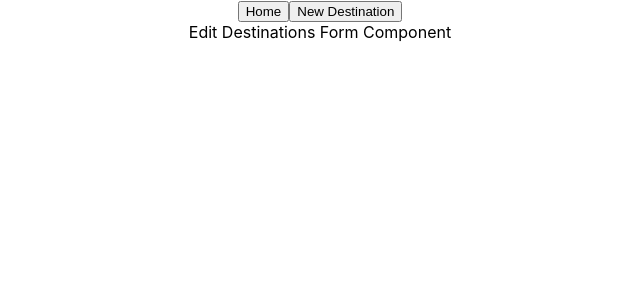
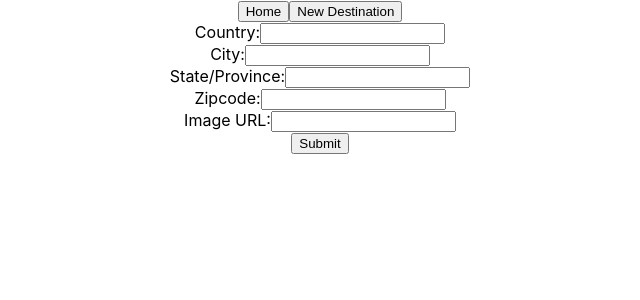
Before and after one commit to NoahAl777/travel-book-frontend, a React (Create React App) app: page /destinations/1/edit in a window 1280 px wide. Shown: the top 300 px of the page, without its empty margins (320-960 px from the left). Built offline with nearby package versions, Linux system fonts and the light colour scheme; no server answers.

Commit message:
add a form by using previous form as a template

```diff
--- a/src/Components/EditDestinationsForm.js
+++ b/src/Components/EditDestinationsForm.js
@@ -1,11 +1,37 @@
-import React from "react";
+import React, { useState } from "react";
 
 const EditDestinationsForm = ({ selectedDestination }) => {
   const { country, state_province, city, zipcode, image } = selectedDestination
+  const [formData, setFormData] = useState({ country: country, state_province: state_province, city: city, zipcode: zipcode, image: image })
+
+  const handleChange = (event) => {
+    console.log(formData)
+  }
+
+  const handleSubmit = (event) => {
+    event.preventDefault()
+  }
 
   return (
     <div className="EditDestinationsForm">
-      Edit Destinations Form Component
+      <form onSubmit={handleSubmit}>
+        <label>Country:</label>
+        <input type="text" id="country" onChange={handleChange} value={formData.country}></input>
+        <br />
+        <label>City:</label>
+        <input type="text" id="city" onChange={handleChange} value={formData.city}></input>
+        <br />
+        <label>State/Province:</label>
+        <input type="text" id="state_province" onChange={handleChange} value={formData.state_province}></input>
+        <br />
+        <label>Zipcode:</label>
+        <input type="integer" id="zipcode" onChange={handleChange} value={formData.zipcode}></input>
+        <br />
+        <label>Image URL:</label>
+        <input type="text" id="image" onChange={handleChange} value={formData.image}></input>
+        <br />
+        <input type="submit"></input>
+      </form>
     </div>
   )
 };
```
